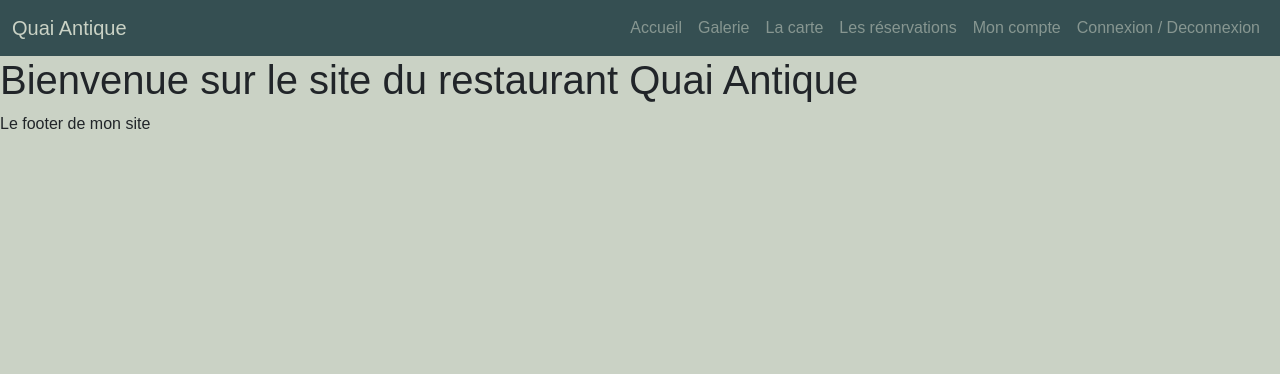
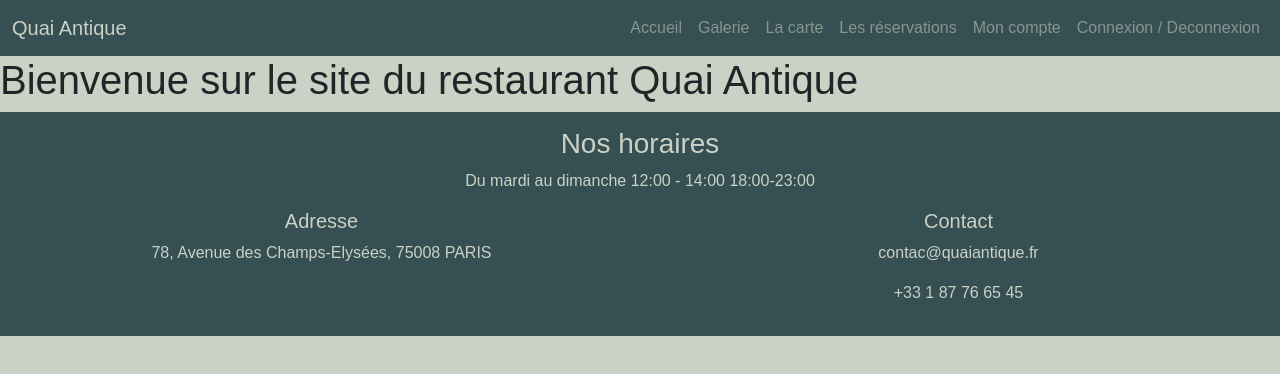
Before and after one commit to Liam-Alves/QuaiAntiqueRestaurantFront, a website with bundled scripts: page index.html in a window 1280 px wide. Built offline with nearby package versions, Linux system fonts and the light colour scheme; files whose address does not match are found by name; a web font is replaced by a local one.

Commit message:
Atualiza estilo e estrutura da página - Modifica  para incluir novas seções e melhorar a estrutura - Atualiza  para ajustar estilos de novos componentes - Regenera  para refletir as mudanças no CSS - Altera  para adicionar novas variáveis e mixins de estilo

```diff
--- a/index.html
+++ b/index.html
@@ -56,7 +56,31 @@
 
     </main>
 
-    <footer>Le footer de mon site</footer>
+    <footer class="bg-dark text-white text-center footer">
+       <div class="row">
+
+            <div class="col-12">
+                <h3>Nos horaires</h3>
+                <p>Du mardi au dimanche 12:00 - 14:00  18:00-23:00</p>
+            </div>
+
+            <div class="col-6">
+                <h5>Adresse</h5>
+                <p> 78, Avenue des Champs-Elysées, 75008 PARIS</p>
+
+            </div>
+
+            <div class="col-6">
+                <h5>Contact</h5>
+                <p>contac@quaiantique.fr</p>
+                <P>+33 1 87 76 65 45</P>
+
+            </div>
+
+       </div>
+
+
+    </footer>
 
     <script type="module" src="Router/Router.js"></script>
     <script src="node_modules/bootstrap/dist/js/bootstrap.bundle.min.js"></script>
--- a/scss/main.scss
+++ b/scss/main.scss
@@ -1,2 +1,6 @@
 @import url("/node_modules/bootstrap-icons/font/bootstrap-icons.css");
 @import 'custom';
+
+footer.footer{
+    padding: 15px;
+}
```
Also changed, not shown: scss/main.css, 1 other file.
